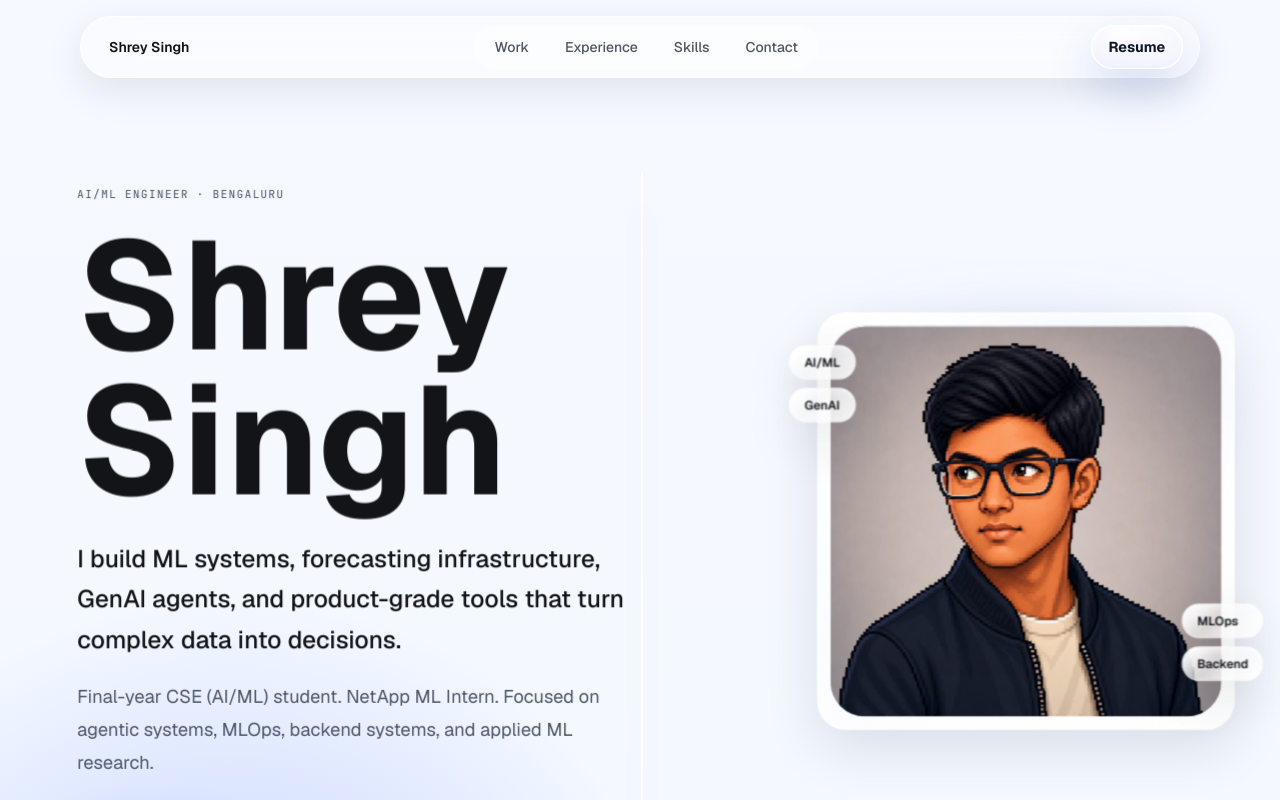
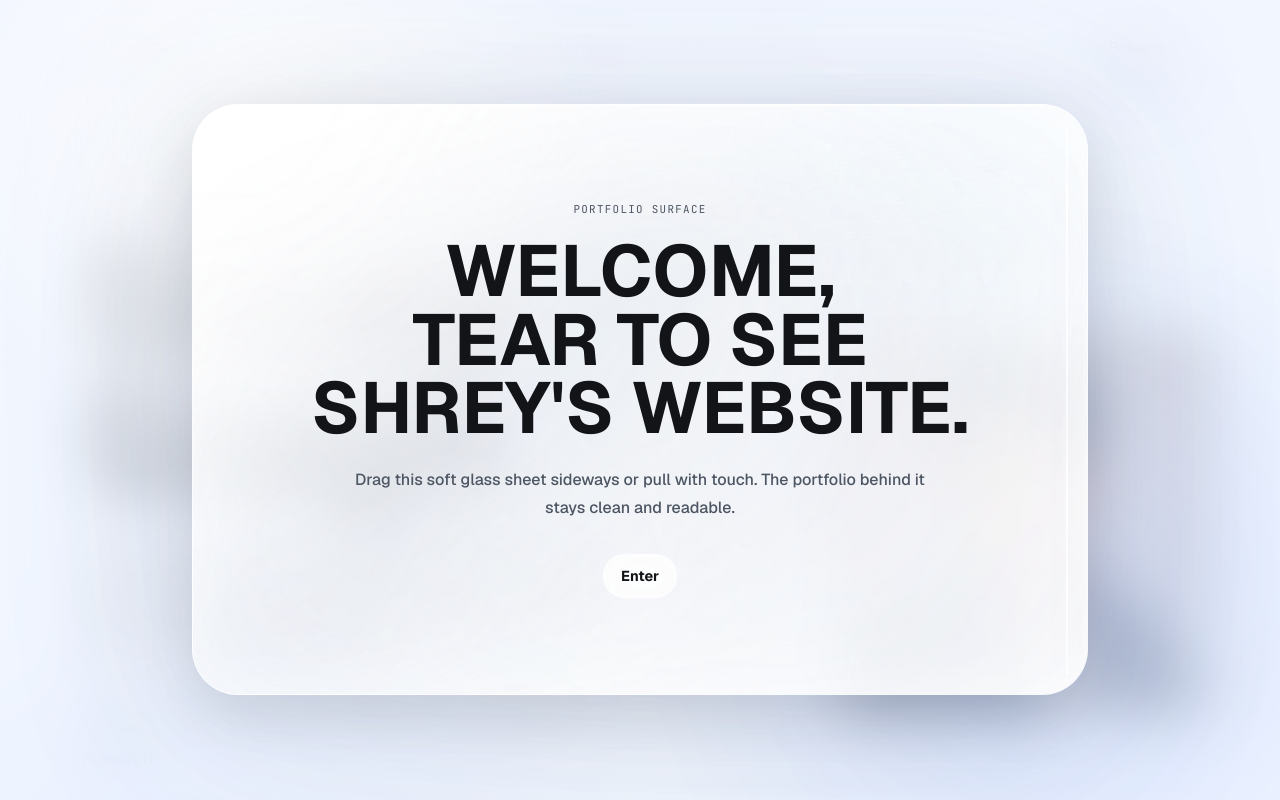
Before and after one commit to 9shrey/PortfolioWebsite, a Next.js app: page / in a window 1280 px wide. Shown: the top 800 px of the page. Built offline with nearby package versions, Linux system fonts and the light colour scheme.

Commit message:
Move tearable interaction to welcome gate

```diff
--- a/app/components/ContactSection.tsx
+++ b/app/components/ContactSection.tsx
@@ -2,15 +2,13 @@
 
 import GlassCard from "./GlassCard";
 import Reveal from "./Reveal";
-import TearablePanel from "./TearablePanel";
 
 export default function ContactSection() {
   return (
     <section id="contact" className="py-16 md:py-24">
       <div className="container-shell">
         <Reveal>
-          <TearablePanel className="rounded-[var(--radius-lg)]" threshold={120} intensity={0.55}>
-            <GlassCard className="overflow-hidden p-6 md:p-10 lg:p-12">
+          <GlassCard className="overflow-hidden p-6 md:p-10 lg:p-12">
               <div className="absolute inset-x-0 top-0 h-32 bg-[radial-gradient(circle_at_50%_0%,rgba(11,99,206,0.14),transparent_65%)]" aria-hidden />
               <div className="relative max-w-3xl">
                 <p className="micro mb-5">Contact</p>
@@ -32,8 +30,7 @@ export default function ContactSection() {
                   </a>
                 </div>
               </div>
-            </GlassCard>
-          </TearablePanel>
+          </GlassCard>
         </Reveal>
       </div>
     </section>
--- a/app/components/ProfileHero.tsx
+++ b/app/components/ProfileHero.tsx
@@ -3,7 +3,6 @@
 import MetricChip from "./MetricChip";
 import ProfilePortrait from "./ProfilePortrait";
 import Reveal from "./Reveal";
-import TearablePanel from "./TearablePanel";
 
 const metrics = [
   { value: "1.5M+", label: "records" },
@@ -17,17 +16,7 @@ export default function ProfileHero() {
     <section id="hero" className="relative overflow-hidden pb-14 pt-32 md:pb-20 md:pt-40">
       <div className="container-shell relative z-10">
         <div className="grid items-center gap-12 lg:grid-cols-[1.08fr_0.92fr] lg:gap-16">
-          <TearablePanel
-            className="rounded-[44px] p-6 md:p-8"
-            intensity={0.65}
-            threshold={140}
-            reveal={
-              <div className="space-y-3 p-5 text-sm leading-6">
-                <p className="font-semibold text-[var(--fg)]">Recruiter Mode</p>
-                <p className="text-[var(--fg-dim)]">NetApp ML Intern. AI/ML, GenAI, MLOps, backend. Available for 2026 roles.</p>
-              </div>
-            }
-          >
+          <div className="rounded-[44px] p-6 md:p-8">
             <Reveal>
               <p className="micro mb-5">AI/ML ENGINEER &middot; BENGALURU</p>
             </Reveal>
@@ -63,21 +52,17 @@ export default function ProfileHero() {
                 </a>
               </div>
             </Reveal>
-          </TearablePanel>
+          </div>
 
           <Reveal delay={160}>
-            <TearablePanel className="rounded-[48px]" intensity={0.8} threshold={120}>
-              <ProfilePortrait />
-            </TearablePanel>
+            <ProfilePortrait />
           </Reveal>
         </div>
 
         <Reveal delay={300}>
           <div className="mt-12 grid gap-3 sm:grid-cols-2 lg:grid-cols-4">
             {metrics.map((metric) => (
-              <TearablePanel key={metric.label} className="rounded-full" intensity={0.45} threshold={120}>
-                <MetricChip value={metric.value} label={metric.label} />
-              </TearablePanel>
+              <MetricChip key={metric.label} value={metric.value} label={metric.label} />
             ))}
           </div>
         </Reveal>
--- a/app/components/ProjectCard.tsx
+++ b/app/components/ProjectCard.tsx
@@ -1,7 +1,6 @@
 import type { Project } from "@/app/data/projects";
 import GlassCard from "./GlassCard";
 import ProjectVisual from "./ProjectVisual";
-import TearablePanel from "./TearablePanel";
 
 export default function ProjectCard({
   project,
@@ -12,32 +11,7 @@ export default function ProjectCard({
   compact?: boolean;
   onOpen: (project: Project) => void;
 }) {
-  const reveal = (
-    <div className="flex h-full flex-col justify-between p-4 text-left">
-      <div>
-        <p className="micro mb-3 text-[var(--fg)]">Pull reveal</p>
-        <p className="text-sm font-semibold leading-6 text-[var(--fg)]">{project.outcome}</p>
-        <p className="mt-3 text-xs font-medium leading-5 text-[var(--fg-dim)]">
-          {project.problem}
-        </p>
-      </div>
-      <div className="mt-4 flex flex-wrap gap-1.5">
-        {project.stack.slice(0, 5).map((item) => (
-          <span key={item} className="rounded-full bg-white/58 px-2 py-1 text-[10px] font-semibold text-[var(--fg-dim)]">
-            {item}
-          </span>
-        ))}
-      </div>
-    </div>
-  );
-
   return (
-    <TearablePanel
-      className="h-full rounded-[var(--radius-lg)]"
-      intensity={compact ? 0.55 : 0.8}
-      threshold={compact ? 78 : 92}
-      reveal={reveal}
-    >
     <GlassCard
       as="article"
       className={`group specular-hover h-full cursor-pointer ${
@@ -111,6 +85,5 @@ export default function ProjectCard({
           </div>
         </div>
     </GlassCard>
-    </TearablePanel>
   );
 }
--- a/app/components/SkillGroup.tsx
+++ b/app/components/SkillGroup.tsx
@@ -1,5 +1,4 @@
 import GlassCard from "./GlassCard";
-import TearablePanel from "./TearablePanel";
 
 export default function SkillGroup({
   title,
@@ -9,8 +8,7 @@ export default function SkillGroup({
   items: string[];
 }) {
   return (
-    <TearablePanel className="h-full rounded-[var(--radius-lg)]" intensity={0.5} threshold={96}>
-      <GlassCard className="specular-hover h-full p-5 md:p-6">
+    <GlassCard className="specular-hover h-full p-5 md:p-6">
         <div className="mb-5 flex items-center justify-between gap-4">
           <h3 className="text-base font-semibold text-[var(--fg)]">{title}</h3>
           <span className="rounded-full border border-white/70 bg-white/50 px-2.5 py-1 text-xs font-semibold text-[var(--fg-dim)]">
@@ -24,7 +22,6 @@ export default function SkillGroup({
             </span>
           ))}
         </div>
-      </GlassCard>
-    </TearablePanel>
+    </GlassCard>
   );
 }
--- /dev/null
+++ b/app/components/TearableLanding.tsx
@@ -0,0 +1,67 @@
+"use client";
+
+import { useEffect, useState } from "react";
+import TearablePanel from "./TearablePanel";
+
+export default function TearableLanding({ onComplete }: { onComplete: () => void }) {
+  const [leaving, setLeaving] = useState(false);
+
+  const complete = () => {
+    if (leaving) return;
+    setLeaving(true);
+    window.setTimeout(onComplete, 620);
+  };
+
+  useEffect(() => {
+    const onKey = (event: KeyboardEvent) => {
+      if (event.key === "Enter" || event.key === " ") complete();
+    };
+    window.addEventListener("keydown", onKey);
+    return () => window.removeEventListener("keydown", onKey);
+  });
+
+  return (
+    <div
+      className={`tear-gate fixed inset-0 z-[120] flex items-center justify-center px-5 transition-opacity duration-500 ${
+        leaving ? "pointer-events-none opacity-0" : "opacity-100"
+      }`}
+      role="dialog"
+      aria-modal="true"
+      aria-label="Welcome. Tear to see Shrey's website."
+    >
+      <TearablePanel
+        className="tear-gate-sheet w-full max-w-4xl rounded-[46px]"
+        threshold={86}
+        intensity={1.15}
+        onReveal={complete}
+        reveal={
+          <div className="flex h-full items-center justify-center p-6 text-center">
+            <p className="text-sm font-semibold uppercase tracking-[0.2em] text-[var(--fg-dim)]">
+              Opening portfolio
+            </p>
+          </div>
+        }
+      >
+        <div className="glass-surface rounded-[46px] px-7 py-16 text-center md:px-12 md:py-24">
+          <div className="glass-content">
+            <p className="micro mb-5">Portfolio surface</p>
+            <h1 className="display mx-auto max-w-3xl text-balance text-5xl md:text-7xl">
+              WELCOME, TEAR TO SEE SHREY&apos;S WEBSITE.
+            </h1>
+            <p className="mx-auto mt-6 max-w-xl text-sm font-medium leading-7 text-[var(--fg-dim)] md:text-base">
+              Drag this soft glass sheet sideways or pull with touch. The portfolio behind it stays clean and readable.
+            </p>
+            <button
+              type="button"
+              onClick={complete}
+              className="button-secondary mt-8"
+              aria-label="Enter Shrey's website"
+            >
+              Enter
+            </button>
+          </div>
+        </div>
+      </TearablePanel>
+    </div>
+  );
+}
--- a/app/components/TearablePanel.tsx
+++ b/app/components/TearablePanel.tsx
@@ -27,6 +27,7 @@ export default function TearablePanel({
   asButton = false,
   label,
   onClick,
+  onReveal,
 }: {
   children: ReactNode;
   reveal?: ReactNode;
@@ -36,6 +37,7 @@ export default function TearablePanel({
   asButton?: boolean;
   label?: string;
   onClick?: () => void;
+  onReveal?: () => void;
 }) {
   const reduceMotion = useReducedMotion();
   const pointers = useRef<PointerMap>(new Map());
@@ -94,6 +96,7 @@ export default function TearablePanel({
       setRevealed(next);
       tension.set(next ? 1 : 0);
       resetPosition();
+      if (next) onReveal?.();
     } else {
       reset();
     }
@@ -151,7 +154,10 @@ export default function TearablePanel({
           const delta = Math.abs(distance(pointers.current) - startPinch.current);
           const pull = Math.min(1, delta / threshold);
           tension.set(pull);
-          if (reveal && pull > 0.86) setRevealed(true);
+          if (reveal && pull > 0.86) {
+            setRevealed(true);
+            onReveal?.();
+          }
         }
       }}
       style={
--- a/app/globals.css
+++ b/app/globals.css
@@ -333,6 +333,37 @@ section[id] {
   outline: none;
 }
 
+.tear-gate {
+  background:
+    radial-gradient(circle at 20% 18%, rgba(255, 255, 255, 0.9), transparent 22rem),
+    radial-gradient(circle at 82% 76%, rgba(153, 185, 255, 0.28), transparent 26rem),
+    rgba(239, 245, 255, 0.76);
+  backdrop-filter: blur(28px) saturate(1.25);
+  -webkit-backdrop-filter: blur(28px) saturate(1.25);
+}
+
+.tear-gate-sheet {
+  filter: drop-shadow(0 32px 90px rgba(35, 51, 80, 0.18));
+}
+
+.tear-gate-sheet .tearable-face {
+  transform: translateZ(28px);
+}
+
+.tear-gate-sheet.is-revealed .tearable-face {
+  clip-path: polygon(0 0, 48% 0, 42% 12%, 50% 24%, 43% 38%, 51% 50%, 42% 64%, 50% 78%, 43% 90%, 48% 100%, 0 100%);
+}
+
+.tear-gate-sheet .tearable-reveal {
+  inset-block: 20px;
+  right: 20px;
+  max-width: min(420px, 46%);
+}
+
+.tear-gate-sheet.is-revealed .tearable-reveal {
+  min-width: min(420px, 46%);
+}
+
 button.tearable-panel {
   width: 100%;
   border: 0;
--- a/app/page.tsx
+++ b/app/page.tsx
@@ -4,6 +4,7 @@ import { useCallback, useState } from "react";
 import GlassNav from "./components/GlassNav";
 import Hero from "./components/Hero";
 import RecruiterModeSection from "./components/RecruiterModeSection";
+import TearableLanding from "./components/TearableLanding";
 import SelectedWork from "./components/SelectedWork";
 import ProjectIndex from "./components/ProjectIndex";
 import Experience from "./components/Experience";
@@ -16,6 +17,7 @@ import type { Project } from "./data/projects";
 
 export default function Home() {
   const [drawerProject, setDrawerProject] = useState<Project | null>(null);
+  const [showLanding, setShowLanding] = useState(true);
 
   const openProject = useCallback((project: Project) => {
     setDrawerProject(project);
@@ -40,6 +42,7 @@ export default function Home() {
       </main>
       <Footer />
       <ProjectDrawer project={drawerProject} onClose={closeDrawer} />
+      {showLanding ? <TearableLanding onComplete={() => setShowLanding(false)} /> : null}
     </>
   );
 }
```
Also changed, not shown: app/components/Experience.tsx (+4 -17 lines), app/components/RecruiterModeSection.tsx (+2 -15 lines). Lines whose indentation alone changed are shown as unchanged.
